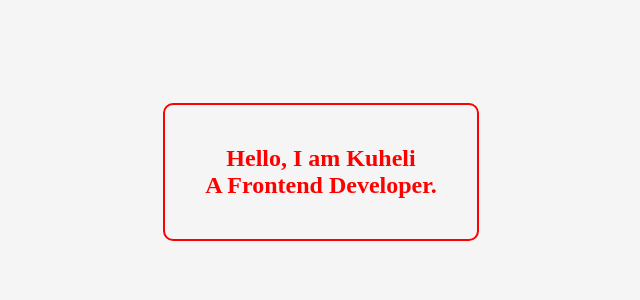
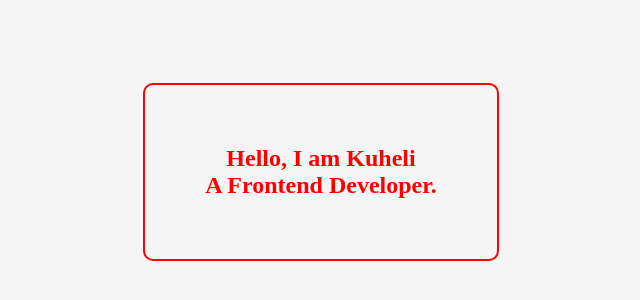
Before and after one commit to kuhelii/kuhelii.github.io, a plain HTML site: page index.html in a window 1280 px wide. Shown: the part 228-528 px from the top of the page, without its empty margins (319-959 px from the left). Drawn offline with Linux system fonts and the light colour scheme.

Commit message:
Update index.html

```diff
--- a/index.html
+++ b/index.html
@@ -7,7 +7,7 @@
 </head>
 <body style="display: flex; justify-content: center; align-items: center; height: 100vh; background-color: #f5f5f5; margin: 0; text-align: center;">
 
-    <p style="color: red; font-size: 24px; font-weight: bold; padding: 40px; border: 2px solid red; border-radius: 10px; transition: 0.3s; cursor: pointer;">
+    <p style="color: red; font-size: 24px; font-weight: bold; padding: 60px; border: 2px solid red; border-radius: 10px; transition: 0.3s; cursor: pointer;">
         Hello, I am <b>Kuheli</b><br>A Frontend Developer.
     </p>
 
```
